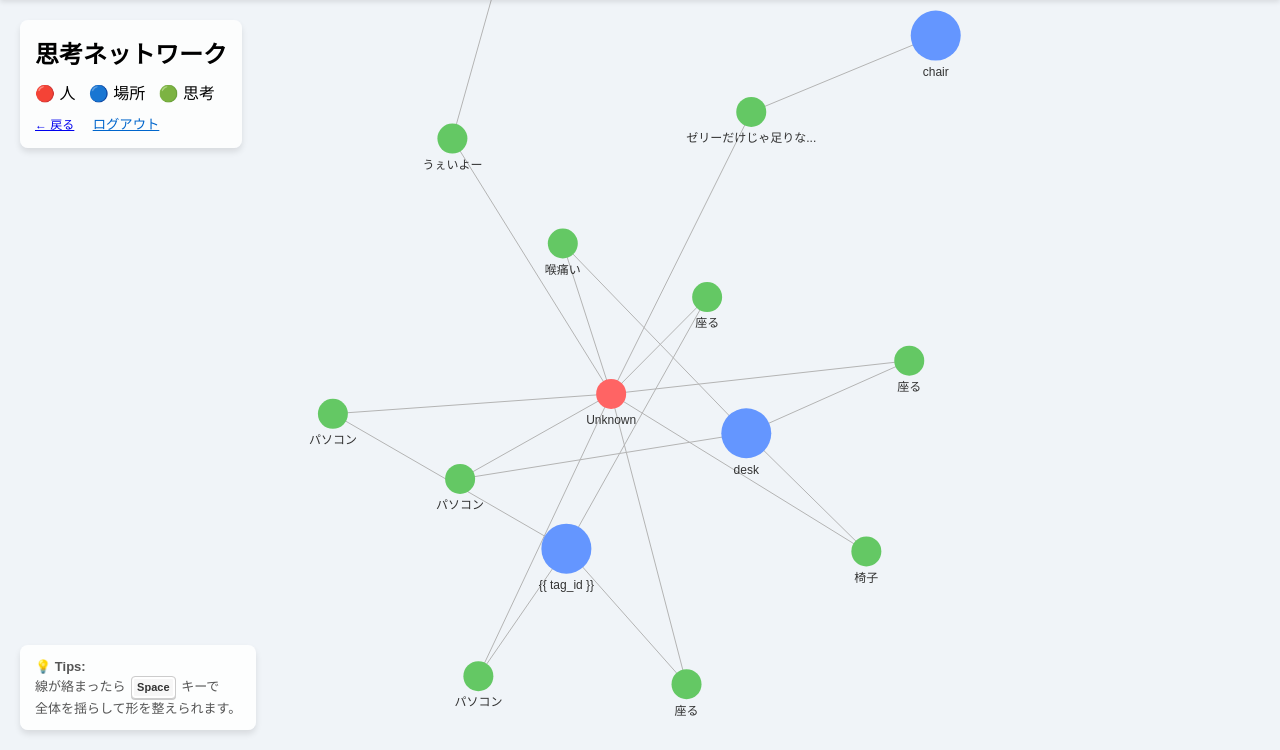
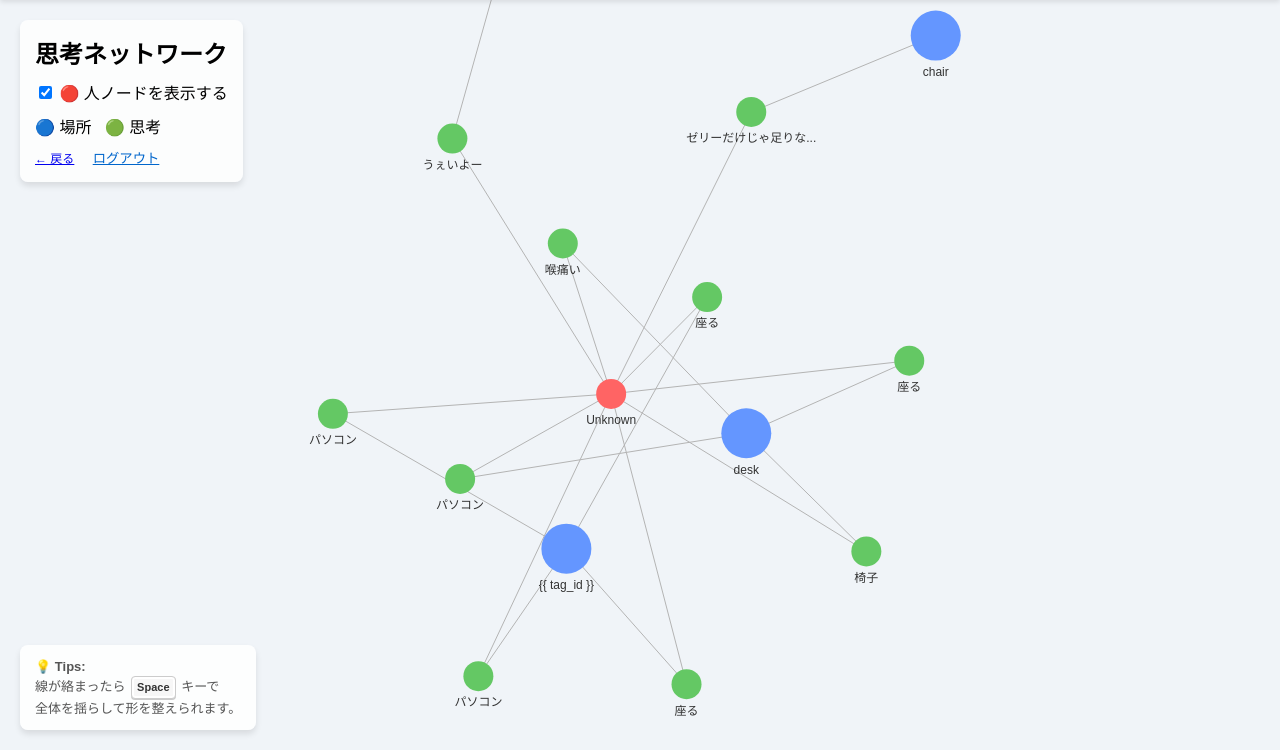
Before and after one commit to tempuraguruguru/TouchMind, a Django app: page /graph/ in a window 1280 px wide. Shown: the part 50-800 px from the top of the page. Run offline with Django 5.2, Linux system fonts and the light colour scheme; the visitor is signed in with stand-in values (Sample User, id 1); data comes from the database, SQL or seed files in the repository.

Commit message:
全体のネットワークで人ノードを表示・非表示できる機能の追加

```diff
--- a/TouchMind/Core/static/Core/script-graph.js
+++ b/TouchMind/Core/static/Core/script-graph.js
@@ -8,6 +8,7 @@
 let offsetY = 0;
 let isDraggingNetwork = false;
 let dragStartX, dragStartY;
+let showUserNodes = true; // ★人ノードを表示するかどうかのフラグ
 
 function preload() {
     fetch('/api/graph-data/')
@@ -65,6 +66,13 @@
 }
 
 
+// HTMLのチェックボックスから呼ばれる関数を追加
+function toggleUserNodes(checked) {
+    showUserNodes = checked;
+    energy = 0.5;
+}
+
+
 function draw() {
     background('#f0f4f8');
 
@@ -79,7 +87,13 @@
 
     // 1. 斥力
     for (let i = 0; i < nodes.length; i++) {
+        // もし人ノードが非表示で、かつ現在のノードが人なら計算をスキップ
+        if (!showUserNodes && nodes[i].group === 'user') continue;
+
         for (let j = i + 1; j < nodes.length; j++) {
+            // 相手のノードが非表示の人ならスキップ
+            if (!showUserNodes && nodes[j].group === 'user') continue;
+
             let dx = nodes[i].x - nodes[j].x;
             let dy = nodes[i].y - nodes[j].y;
             let distSq = dx * dx + dy * dy;
@@ -99,6 +113,10 @@
     // 2. 引力
     let restLength = 100;
     for (let l of links) {
+        // リンクの「出発点」または「到着点」が人ノード、かつ非表示設定なら、このリンクの引力計算をスキップ
+        if (!showUserNodes && (l.source.group === 'user' || l.target.group === 'user')) {
+            continue;
+        }
         let dx = l.target.x - l.source.x;
         let dy = l.target.y - l.source.y;
         let dist = Math.sqrt(dx * dx + dy * dy) + 0.1;
@@ -113,6 +131,7 @@
 
     // 3. 中心への引力
     for (let n of nodes) {
+        if (!showUserNodes && n.group === 'user') continue;
         n.vx += (width / 2 - n.x) * 0.0005 * energy;
         n.vy += (height / 2 - n.y) * 0.0005 * energy;
     }
@@ -124,11 +143,19 @@
     stroke(180);
     strokeWeight(1);
     for (let l of links) {
+        // 非表示の人が絡むリンクは描画しない
+        if (!showUserNodes && (l.source.group === 'user' || l.target.group === 'user')) {
+            continue;
+        }
         line(l.source.x, l.source.y, l.target.x, l.target.y);
     }
 
     noStroke();
     for (let n of nodes) {
+        // 非表示の人のノードは位置更新も描画もしない
+        if (!showUserNodes && n.group === 'user') {
+            continue;
+        }
         if (n !== draggedNode) {
             let maxV = 8;
             n.vx = constrain(n.vx, -maxV, maxV);
@@ -169,6 +196,9 @@
     let nodeClicked = false;
 
     for (let n of nodes) {
+        // 非表示状態の人ノードはクリック（ドラッグ）の対象外にする
+        if (!showUserNodes && n.group === 'user') continue;
+
         // 固定の15ではなく、そのノードの半径(n.size / 2)で当たり判定をする
         if (dist(mx, my, n.x, n.y) < n.size / 2) {
             draggedNode = n;
--- a/TouchMind/Core/templates/Core/graph.html
+++ b/TouchMind/Core/templates/Core/graph.html
@@ -12,8 +12,15 @@
 <div class = "container">
     <div id = "ui-layer">
         <h2 style = "margin:0 0 10px 0;">思考ネットワーク</h2>
-        <p style = "margin:0;">🔴 人 &nbsp; 🔵 場所 &nbsp; 🟢 思考</p>
-        <!-- <p style = "margin-top:10px; font-size:12px;"><a href = "/" style = "pointer-events: auto;">← 戻る</a></p> -->
+        <!-- <p style="margin:0;">🔵 場所 &nbsp; 🟢 思考</p> -->
+        <!-- <p style = "margin:0;">🔴 人 &nbsp; 🔵 場所 &nbsp; 🟢 思考</p> -->
+        <div style = "margin-top: 10px; margin-bottom: 10px; font-size: 16px; pointer-events: auto;">
+            <label style = "cursor: pointer;">
+                <input type = "checkbox" id = "user-nodes-toggle" checked onchange="toggleUserNodes(this.checked)">
+                🔴 人ノードを表示する
+            </label>
+        </div>
+        <p style="margin:0;">🔵 場所 &nbsp; 🟢 思考</p>
 
         <div style = "margin-top:10px; font-size:12px;">
             <a href = "/" style = "pointer-events: auto; margin-right: 15px;">← 戻る</a>
```
